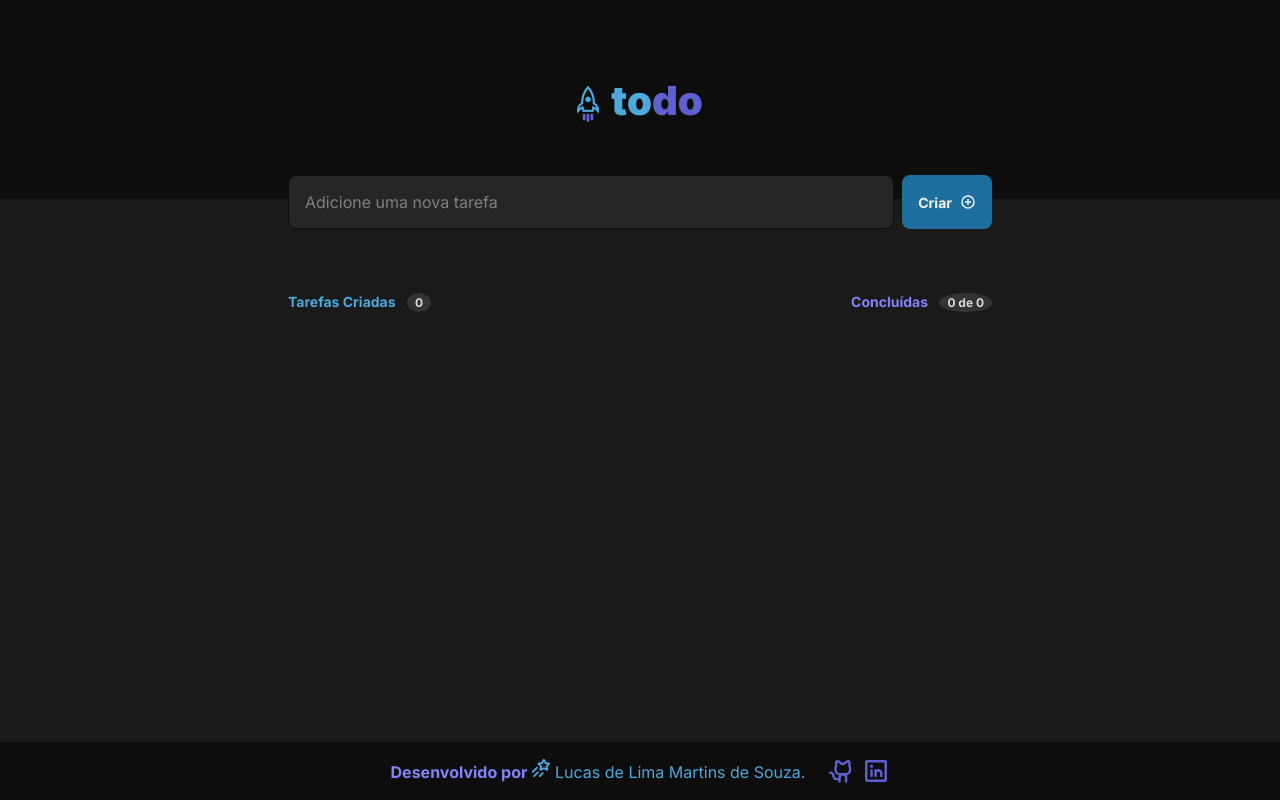
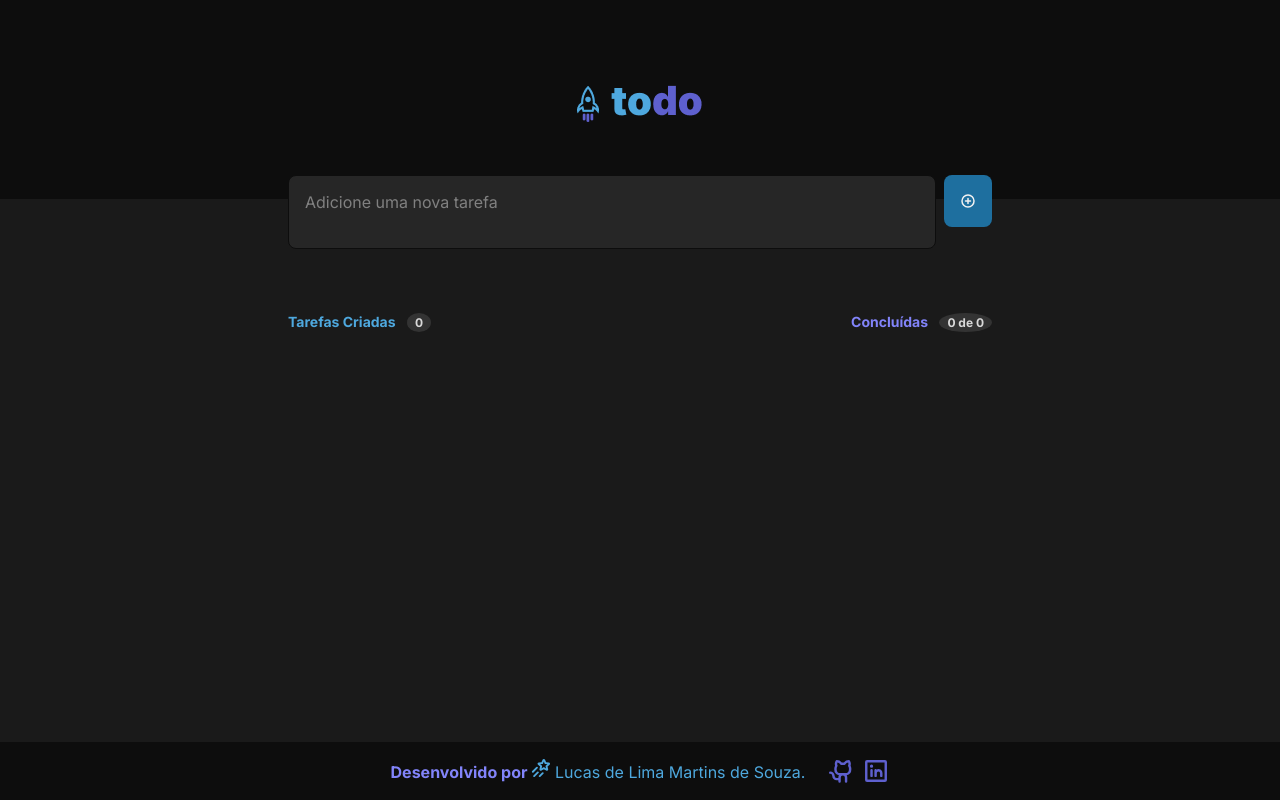
Before and after one commit to Aszurar/tododark, a React (Vite) app: page / in a window 1280 px wide. Built offline with nearby package versions, Linux system fonts and the light colour scheme; the HTML template or start-up script is replaced by a standard one.

Commit message:
✨ Criação dos componentes de Botão de adicionar task e Input ✨

```diff
--- a/src/components/AddButton/index.tsx
+++ b/src/components/AddButton/index.tsx
@@ -1,12 +1,32 @@
-import styles from './styles.module.css';
-import { PlusCircle } from "@phosphor-icons/react";
+import { useEffect, useState } from 'react'
+import styles from './styles.module.css'
+import { PlusCircle } from '@phosphor-icons/react'
 
 export function AddButton() {
+  const [currentBrowserWidth, setCurrentBrowserWidth] = useState<number>(0)
+
+  const hasTitleButton = currentBrowserWidth < 480
+
+  function onUpdateCurrentBrowserWidth() {
+    setCurrentBrowserWidth(window.innerWidth)
+  }
+
+  useEffect(() => {
+    window.addEventListener('resize', onUpdateCurrentBrowserWidth)
+    return () => {
+      window.removeEventListener('resize', onUpdateCurrentBrowserWidth)
+    }
+    // eslint-disable-next-line react-hooks/exhaustive-deps
+  }, [])
+
+  useEffect(() => {
+    console.log('Largura da tela', currentBrowserWidth)
+  }, [currentBrowserWidth])
+
   return (
-    <button
-      type="submit"
-      className={styles.button}>
-      Criar <PlusCircle size={16} weight='bold' />
+    <button type="submit" className={styles.button}>
+      {!hasTitleButton && 'Criar'}
+      <PlusCircle size={16} weight="bold" />
     </button>
   )
 }
--- a/src/components/AddButton/styles.module.css
+++ b/src/components/AddButton/styles.module.css
@@ -2,8 +2,11 @@
     display: flex;
     align-items: center;
     justify-content: center;
+
+    height: 52px;
+
     gap: 0.5rem;
-    padding: 1rem;
+    padding: 0 1rem;
 
     background-color: var(--blue-700);
 
@@ -14,6 +17,7 @@
 
     transition: all 0.4s;
     cursor: pointer;
+
 }
 
 .button:hover {
--- a/src/components/Input/index.tsx
+++ b/src/components/Input/index.tsx
@@ -1,16 +1,17 @@
-import { ChangeEvent } from 'react';
-import styles from './styles.module.css';
+import { ChangeEvent } from 'react'
+import styles from './styles.module.css'
+import { MAX_TASK_TITLE_LENGTH } from '../../dto/taskDTO'
 
 type InputProps = {
-  task: string;
-  onChange: (event: ChangeEvent<HTMLInputElement>) => void;
+  task: string
+  onChange: (event: ChangeEvent<HTMLTextAreaElement>) => void
 }
 
 export function Input({ task, onChange }: InputProps) {
   return (
-    <input
-      type="text"
+    <textarea
       value={task}
+      maxLength={MAX_TASK_TITLE_LENGTH}
       onChange={onChange}
       className={styles.input}
       placeholder="Adicione uma nova tarefa"
--- a/src/components/Input/styles.module.css
+++ b/src/components/Input/styles.module.css
@@ -1,7 +1,12 @@
 .input {
+
+    display: flex;
+    flex: 1;
     width: 100%;
+    max-height: 5rem;
     padding: 1rem;
 
+    resize: none;
     background-color: var(--gray-500);
     border: 1px solid var(--gray-700);
 
@@ -11,4 +16,22 @@
     &::placeholder {
         color: var(--gray-300);
     }
+
+
+    &::-webkit-scrollbar {
+        width: 0.375rem;
+      }
+
+   &::-webkit-scrollbar-track {
+        background: transparent;
+      }
+
+    &::-webkit-scrollbar-thumb {
+        background-color: var(--blue-700);
+        border-radius: 8px;
+    }
+
+    &::-webkit-scrollbar-thumb:hover {
+        background-color: var(--blue-500);
+    }
 }
```
